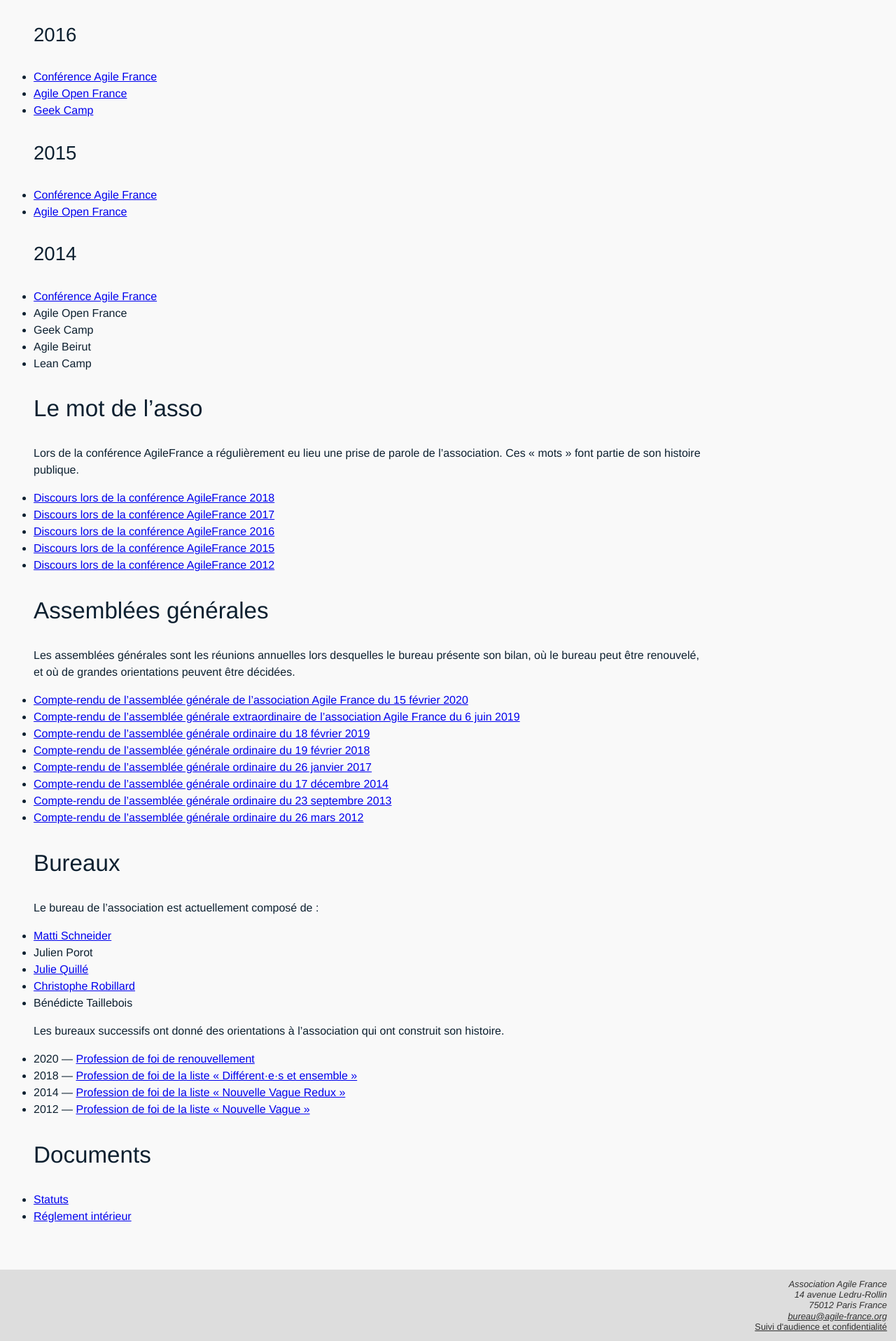
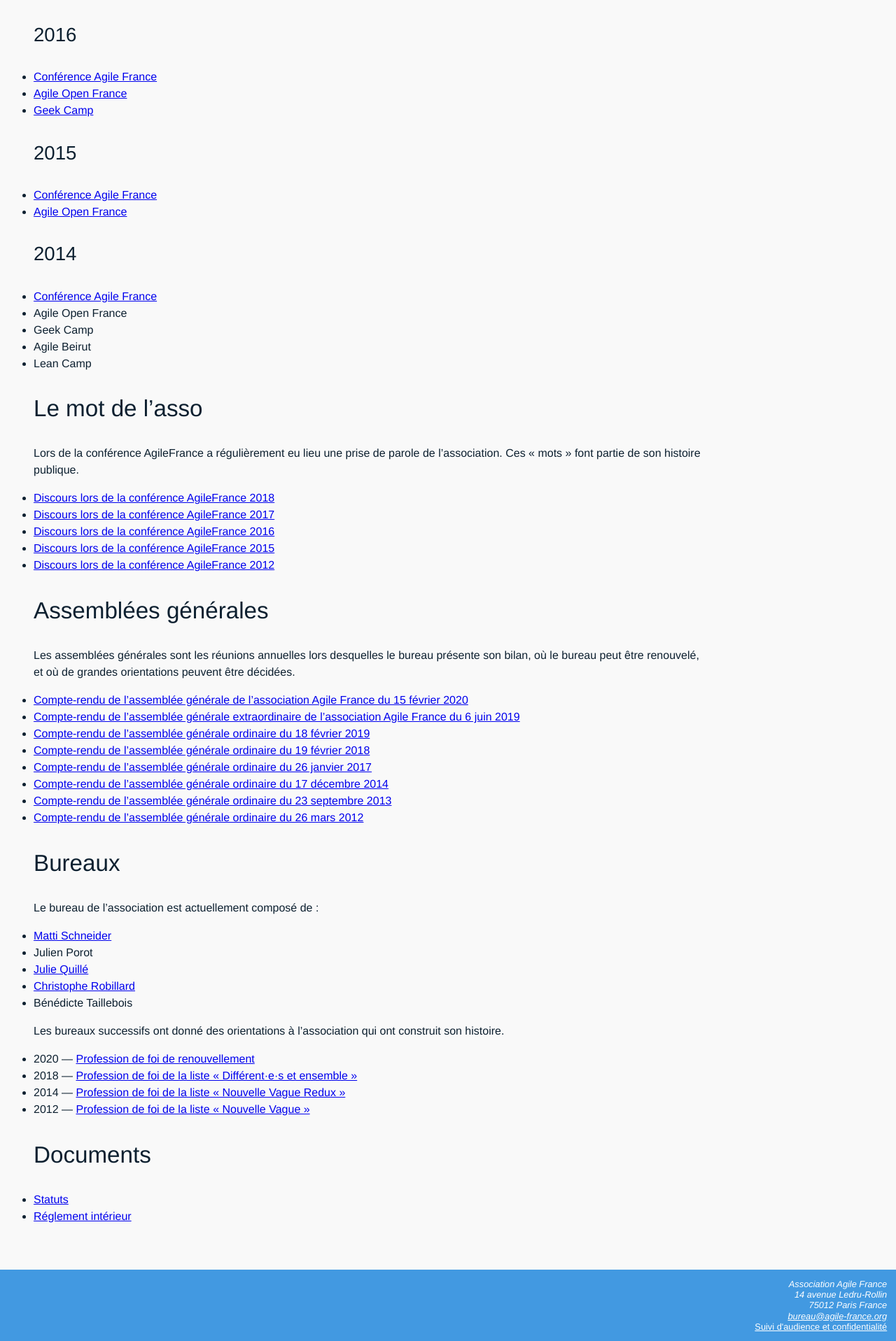
Before and after one commit to AgileFrance/AgileFrance.github.io, a Jekyll site: the page built from _pages/index.md, in a window 1280 px wide. Shown: the part 2364-4281 px from the top of the page at 70% size. Built offline with Jekyll 4.4.1, drawn with Linux system fonts in a browser that asks for light colours; comment, search, counter and statistics services are not loaded; our own code applies the rules of GitHub Pages for plain Markdown files.

Commit message:
harmonise couleur nav et footer

```diff
--- a/css/main.css
+++ b/css/main.css
@@ -60,7 +60,8 @@
   line-height: 1.2;
   font-size: 80%;
   background: #DDD;
-  color: #303030;
+  color: white;
+  background-color: #4299e1;
   padding: 1em;
   text-align: right;
   margin-top: 5em;
```
